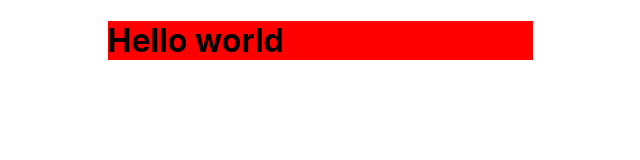
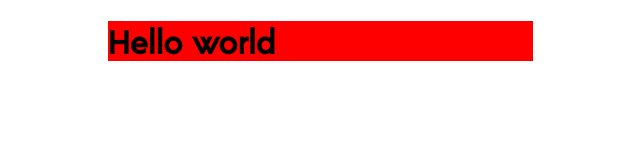
Before and after one commit to bertil291utn/tracking-musique-front, a React (Create React App) app: page / in a window 1280 px wide. Shown: the top 160 px of the page, without its empty margins (320-960 px from the left). Built offline with nearby package versions, Linux system fonts and the light colour scheme.

Commit message:
Add font family

```diff
--- a/src/index.css
+++ b/src/index.css
@@ -1,13 +1,17 @@
+@font-face {
+  font-family: "acremedium";
+  src:
+    url("assets/fonts/jonathan_ball_-_acre-medium-webfont.woff2") format("woff2"),
+    url("assets/fonts/jonathan_ball_-_acre-medium-webfont.woff") format("woff");
+  font-weight: normal;
+  font-style: normal;
+}
+
 body {
   margin: 0;
-  font-family: -apple-system, BlinkMacSystemFont, 'Segoe UI', 'Roboto', 'Oxygen',
-    'Ubuntu', 'Cantarell', 'Fira Sans', 'Droid Sans', 'Helvetica Neue',
-    sans-serif;
-  -webkit-font-smoothing: antialiased;
-  -moz-osx-font-smoothing: grayscale;
+  font-family: 'acremedium', Arial, sans-serif;
 }
 
 code {
-  font-family: source-code-pro, Menlo, Monaco, Consolas, 'Courier New',
-    monospace;
+  font-family: source-code-pro, Menlo, Monaco, Consolas, "Courier New", monospace;
 }
```
Also changed, not shown: src/assets/fonts/jonathan_ball_-_acre-medium-webfont.woff (added), src/assets/fonts/jonathan_ball_-_acre-medium-webfont.woff2 (added).
